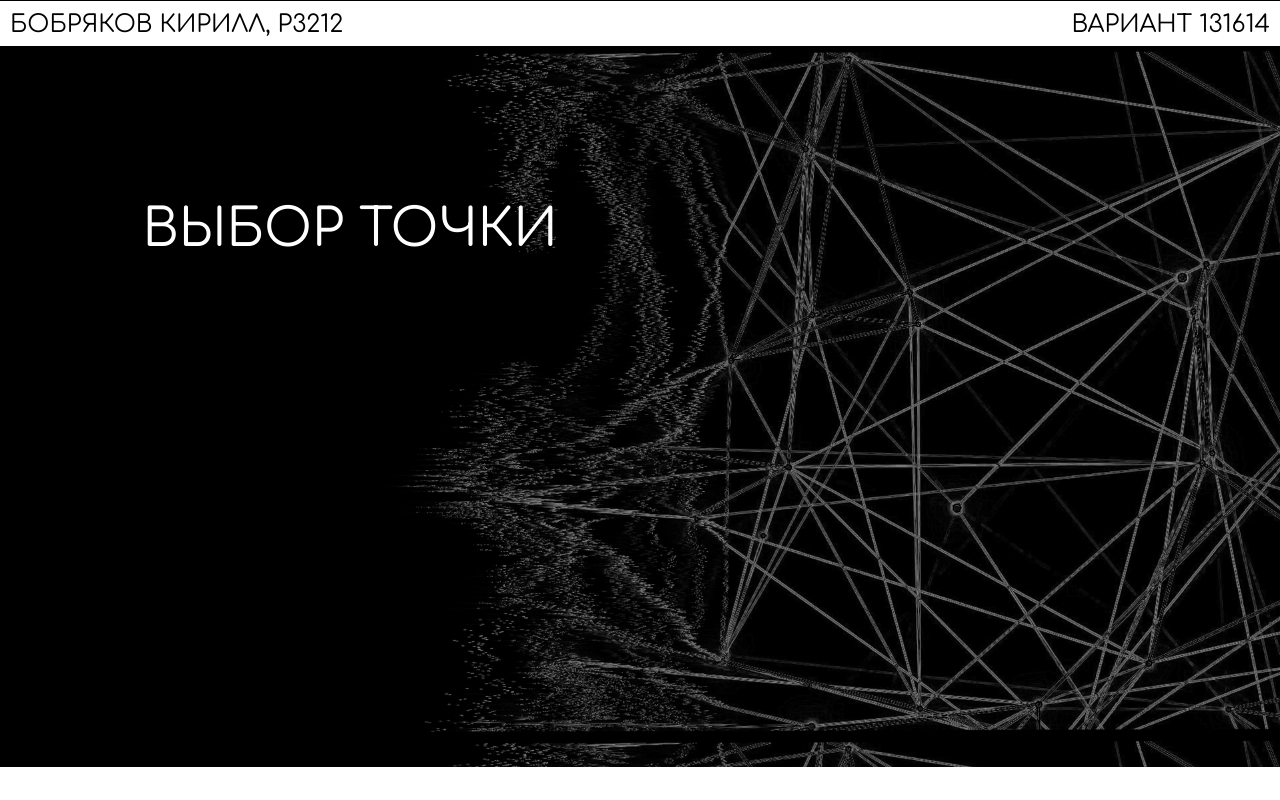
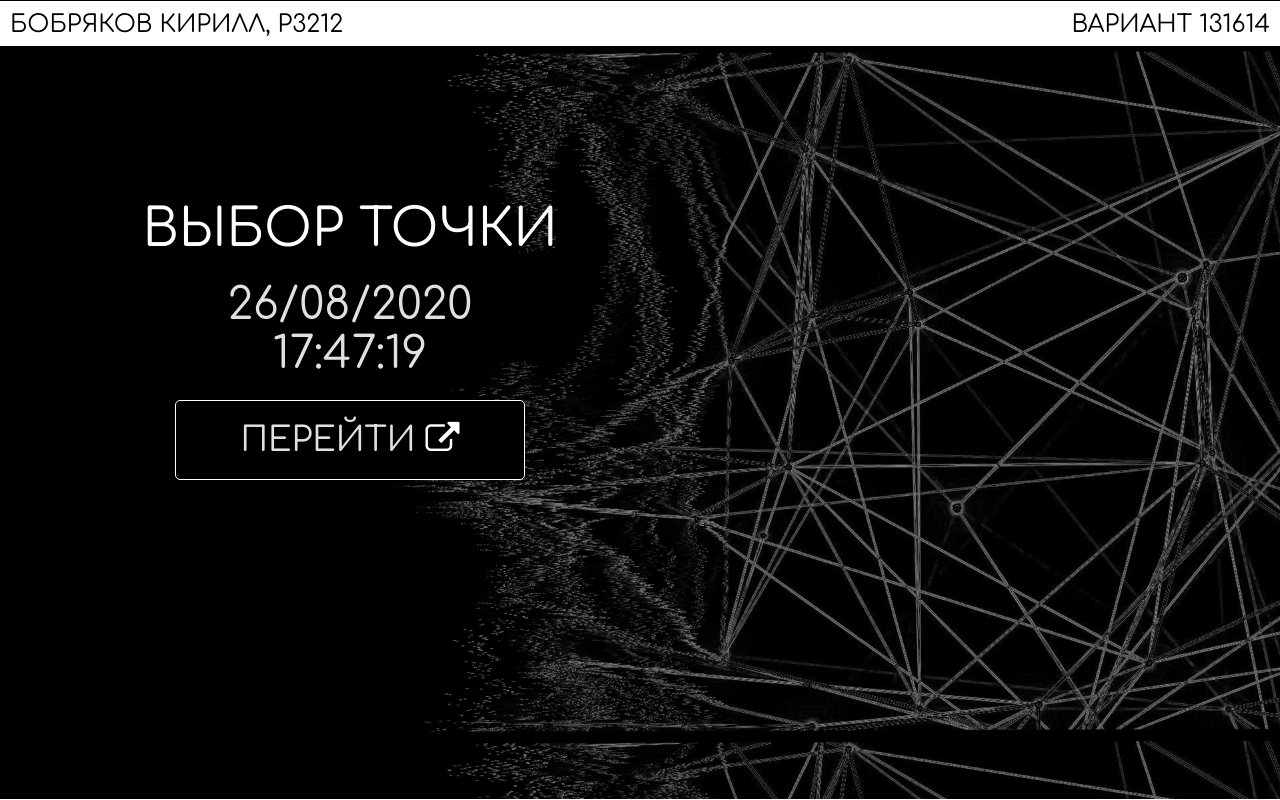
Before and after one commit to kekens/pip4-front, an Angular app: page / in a window 1280 px wide. Built offline with nearby package versions, Linux system fonts and the light colour scheme.

Commit message:
Add interactive clock on home page

```diff
--- a/src/app/home/home.component.html
+++ b/src/app/home/home.component.html
@@ -3,6 +3,7 @@
 <head>
   <meta charset="UTF-8">
   <title>Home</title>
+  <link rel="stylesheet" href="https://cdnjs.cloudflare.com/ajax/libs/font-awesome/4.7.0/css/font-awesome.min.css"/>
 </head>
 <body>
 
@@ -10,28 +11,31 @@
 
   <div id="content">
 
-    <div class="container">
       <div id="mainText">
         Выбор точки
       </div>
 
       <div id="time">
-        <span id="day"></span>
-        <br/>
-        <span id="hour"></span>
+        <div id="day">
+          {{ time | date: 'dd/MM/y' }}
+        </div>
+        <div id="hour">
+          {{ time | date: 'HH:mm:ss' }}
+        </div>
       </div>
 
       <div id="div-button-trans">
-        <!--        <h:form>-->
-        <!--          <h:commandLink styleClass="btn-trans" value="Перейти"  action="#{controller.redirect('main')}">-->
-        <!--            <i class="fa fa-external-link"/>-->
-        <!--          </h:commandLink>-->
-        <!--        </h:form>-->
+        <button class="btn-trans">
+          Перейти
+          <i class="fa fa-external-link"></i>
+        </button>
+<!--                <h:form>-->
+<!--                  <h:commandLink styleClass="btn-trans" value="Перейти"  action="#{controller.redirect('main')}">-->
+<!--                  </h:commandLink>-->
+<!--                </h:form>-->
       </div>
 
     </div>
 
-  </div>
-
 </body>
 </html>
--- a/src/app/home/home.component.scss
+++ b/src/app/home/home.component.scss
@@ -3,15 +3,8 @@
   background-size: 100%;
 }
 
-.container {
-  display: grid;
-  height: 90vh;
-  grid-gap: 1em;
-  grid-template-columns: 1fr 1fr;
-}
-
 #mainText {
-  position: fixed;
+  position: absolute;
   width: 500px;
   text-align: center;
   top: 25vh;
@@ -23,7 +16,7 @@
 }
 
 #time {
-  position: fixed;
+  position: absolute;
   width: 500px;
   text-align: center;
   top: 35vh;
@@ -52,7 +45,7 @@
   width: 350px;
   height: auto;
   /*white-space: pre-line;*/
-  font-size: 30px;
+  font-size: 34px;
   font-family: 'Comfortaa', sans-serif;
   color: #e1e1e1;
   background: black;
--- a/src/app/home/home.component.ts
+++ b/src/app/home/home.component.ts
@@ -1,8 +1,19 @@
-import { Component } from '@angular/core';
+import { Component, OnInit } from '@angular/core';
 
 @Component({
   selector: 'app-home',
   templateUrl: './home.component.html',
-  styleUrls: ['./home.component.scss']
+  styleUrls: ['./home.component.scss', '../app.component.scss']
 })
-export class HomeComponent {}
+export class HomeComponent implements OnInit {
+
+  time = new Date();
+  timer;
+
+  ngOnInit(): void {
+    this.timer = setInterval(() => {
+      this.time = new Date();
+    }, 1000);
+  }
+
+}
```
